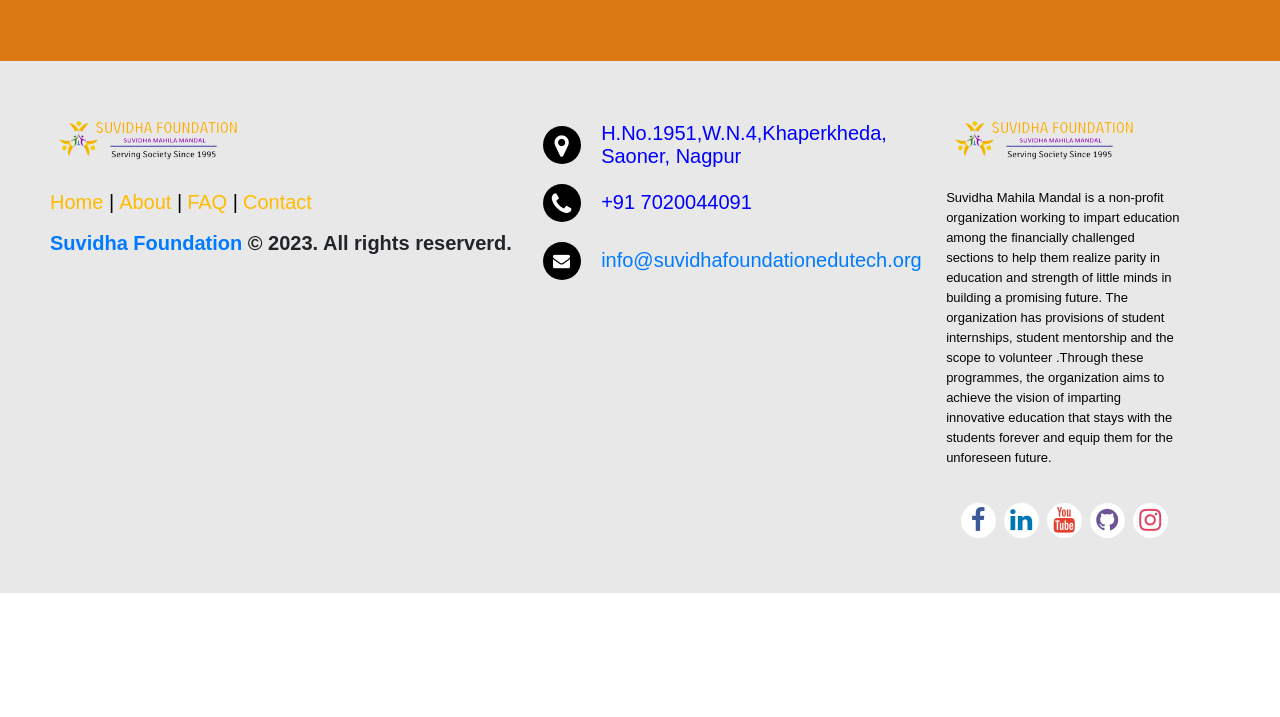
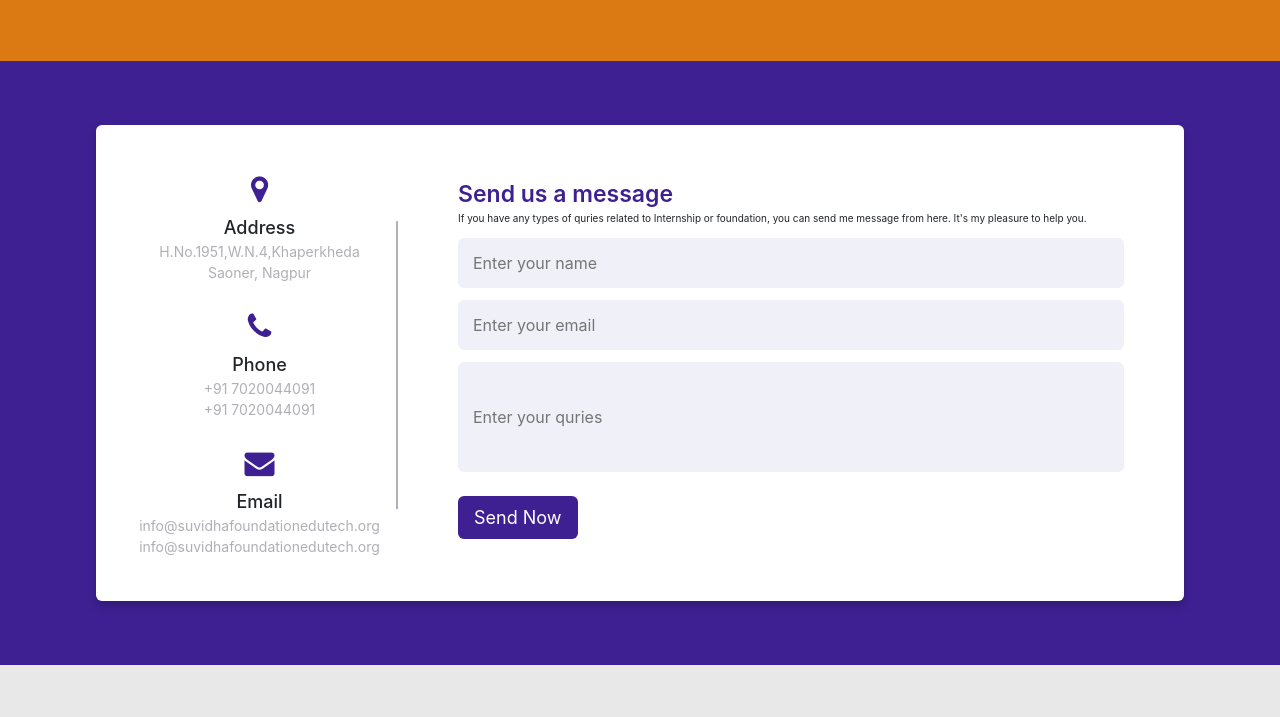
Before and after one commit to Codey001/site, a plain HTML site: page index.html in a window 1280 px wide. Shown: the part 1429-2146 px from the top of the page. Before the commit the page ends 2022 px from the top, so only its background shows below. Drawn offline with nearby package versions, Linux system fonts and the light colour scheme.

Commit message:
contact section added

```diff
--- a/css/styles.css
+++ b/css/styles.css
@@ -215,6 +215,152 @@ a {
   }
 }
 
+  /* contactUs section */
+  .contactUs{
+    background-color: #3e2093 !important;
+    z-index: 2;
+    height: auto;
+    padding: 5% 0 5% 0;
+    display: flex;
+    justify-content: center;
+    flex-direction: column;
+    align-items: center;
+  }
+  .container{
+    width: 85%;
+    background: #fff;
+    border-radius: 6px;
+    padding: 20px 60px 30px 40px;
+    box-shadow: 0 5px 10px rgba(0, 0, 0, 0.2);
+  }
+  .container .content{
+    display: flex;
+    align-items: center;
+    justify-content: space-between;
+  }
+  .container .content .left-side{
+    width: 25%;
+    height: 100%;
+    display: flex;
+    flex-direction: column;
+    align-items: center;
+    justify-content: center;
+    margin-top: 15px;
+    position: relative;
+  }
+  .content .left-side::before{
+    content: '';
+    position: absolute;
+    height: 70%;
+    width: 2px;
+    right: -15px;
+    top: 50%;
+    transform: translateY(-50%);
+    background: #afafb6;
+  }
+  .content .left-side .details{
+    margin: 14px;
+    text-align: center;
+  }
+  .content .left-side .details i{
+    font-size: 30px;
+    color: #3e2093;
+    margin-bottom: 10px;
+  }
+  .content .left-side .details .topic{
+    font-size: 18px;
+    font-weight: 500;
+  }
+  .content .left-side .details .text-one,
+  .content .left-side .details .text-two{
+    font-size: 14px;
+    color: #afafb6;
+  }
+  .container .content .right-side{
+    width: 75%;
+    margin-left: 75px;
+  }
+  .content .right-side .topic-text{
+    font-size: 23px;
+    font-weight: 600;
+    color: #3e2093;
+  }
+  .right-side .input-box{
+    height: 50px;
+    width: 100%;
+    margin: 12px 0;
+  }
+  .right-side .input-box input,
+  .right-side .input-box textarea{
+    height: 100%;
+    width: 100%;
+    border: none;
+    outline: none;
+    font-size: 16px;
+    background: #F0F1F8;
+    border-radius: 6px;
+    padding: 0 15px;
+    resize: none;
+  }
+  .right-side .message-box{
+    min-height: 110px;
+  }
+  .right-side .input-box textarea{
+    padding-top: 6px;
+  }
+  .right-side .button{
+    display: inline-block;
+    margin-top: 12px;
+  }
+  .right-side .button input[type="button"]{
+    color: #fff;
+    font-size: 18px;
+    outline: none;
+    border: none;
+    padding: 8px 16px;
+    border-radius: 6px;
+    background: #3e2093;
+    cursor: pointer;
+    transition: all 0.3s ease;
+  }
+  .button input[type="button"]:hover{
+    background: #5029bc;
+  }
+
+  @media (max-width: 950px) {
+    .container{
+      width: 90%;
+      padding: 30px 40px 40px 35px ;
+    }
+    .container .content .right-side{
+     width: 75%;
+     margin-left: 55px;
+  }
+  }
+  @media (max-width: 820px) {
+    .container{
+      margin: 40px 0;
+      height: 100%;
+    }
+    .container .content{
+      flex-direction: column-reverse;
+    }
+   .container .content .left-side{
+     width: 100%;
+     flex-direction: row;
+     margin-top: 40px;
+     justify-content: center;
+     flex-wrap: wrap;
+   }
+   .container .content .left-side::before{
+     display: none;
+   }
+   .container .content .right-side{
+     width: 100%;
+     margin-left: 0;
+   }
+  }
+
   /* footer */
 
   .footer {
@@ -288,7 +434,7 @@ a {
     font-weight: 400;
     vertical-align: middle;
     margin: 0;
-  }
+  } */
 
   .footer .footer-center p span {
     display: block;
@@ -341,14 +487,21 @@ a {
   .footer .social-button {
     margin-top: 25px;
   }
+  .copyright{
+    font-size: small;
+  }
+  .text{
+    font-size: medium;
+  }
+  .footer-company-about{
+    max-width: 100%;
+    display: flex;
+    justify-content: center;
+    align-items: center;
+  }
+  /* responsiveness */
 
-  /* If you don't want the footer to be responsive, remove these media queries */
-
-  @media (max-width: 768px) {
-    .footer {
-      font: sans-serif;
-    }
-
+  @media (max-width: 990px) {
     .footer .footer-left,
     .footer .footer-center,
     .footer .footer-right {
@@ -360,6 +513,11 @@ a {
 
     .footer .footer-center i {
       margin-left: 0;
+    }
+    .footer-company-about{
+      flex-direction: column;
+      justify-content: center;
+      align-items: center;
     }
 }
 
--- a/index.html
+++ b/index.html
@@ -82,6 +82,51 @@
         </div>
     </section>
 
+    <!-- Contact us section -->
+    <section class="contactUs">
+        <div class="container">
+        <div class="content">
+            <div class="left-side">
+                <div class="address details">
+                <i class="fa fa-map-marker"></i>
+                <div class="topic">Address</div>
+                <div class="text-one">H.No.1951,W.N.4,Khaperkheda</div>
+                <div class="text-two">Saoner, Nagpur</div>
+                </div>
+                <div class="phone details">
+                <i class="fa fa-phone"></i>
+                <div class="topic">Phone</div>
+                <div class="text-one">+91 7020044091</div>
+                <div class="text-two">+91 7020044091</div>
+                </div>
+                <div class="email details">
+                <i class="fa fa-envelope"></i>
+                <div class="topic">Email</div>
+                <div class="text-one">info@suvidhafoundationedutech.org</div>
+                <div class="text-two">info@suvidhafoundationedutech.org</div>
+                </div>
+            </div>
+            <div class="right-side">
+                <div class="topic-text">Send us a message</div>
+                <p>If you have any types of quries related to Internship or foundation, you can send me message from here. It's my pleasure to help you.</p>
+                <form action="#">
+                    <div class="input-box">
+                    <input type="text" placeholder="Enter your name">
+                    </div>
+                    <div class="input-box">
+                    <input type="text" placeholder="Enter your email">
+                    </div>
+                    <div class="input-box message-box">
+                    <input type="text" placeholder="Enter your quries">
+                    </div>
+                    <div class="button">
+                    <input type="button" value="Send Now" >
+                    </div>
+                </form>
+            </div>
+        </div>
+        </div>
+    </section>
 
     <footer class="footer">
         <div class="footer-left">
@@ -96,16 +141,16 @@
         <div class="footer-center">
             <div>
                 <i class="fa fa-map-marker"></i>
-                <p>H.No.1951,W.N.4,Khaperkheda,<br>Saoner, Nagpur</p>
+                <p class="text">H.No.1951,W.N.4,Khaperkheda,<br>Saoner, Nagpur</p>
             </div>
 
             <div>
                 <i class="fa fa-phone"></i>
-                <p>+91 7020044091</p>
+                <p class="text">+91 7020044091</p>
             </div>
             <div>
                 <i class="fa fa-envelope"></i>
-                <p><a href="mailto:info@suvidhafoundationedutech.org">info@suvidhafoundationedutech.org</a></p>
+                <p class="text"><a href="mailto:info@suvidhafoundationedutech.org">info@suvidhafoundationedutech.org</a></p>
             </div>
         </div>
         <div class="footer-right">
```
